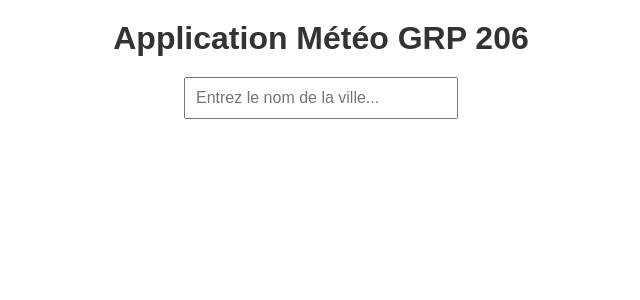
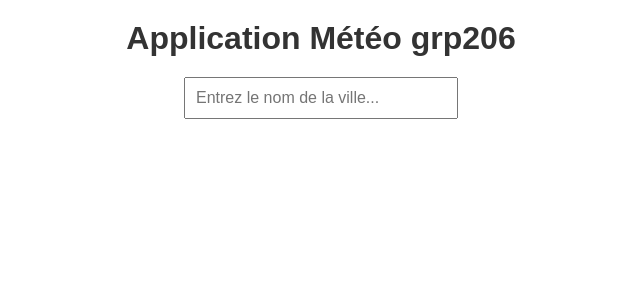
Before and after one commit to TheAsherah/goToCode, a React (Create React App) app in the folder grp204weather-app/: page / in a window 1280 px wide. Shown: the top 300 px of the page, without its empty margins (319-959 px from the left). Built offline with nearby package versions, Linux system fonts and the light colour scheme.

Commit message:
Update App.js

```diff
--- a/grp204weather-app/src/App.js
+++ b/grp204weather-app/src/App.js
@@ -4,7 +4,7 @@ import { Oval } from 'react-loader-spinner';
  import { FontAwesomeIcon } from '@fortawesome/react-fontawesome';
  import { faFrown } from '@fortawesome/free-solid-svg-icons';
  import './App.css';
- function Grp206WeatherApp() {
+ function Grp204WeatherApp() {
     const [input, setInput] = useState('');
     const [weather, setWeather] = useState({
         loading: false,
@@ -45,7 +45,7 @@ import { Oval } from 'react-loader-spinner';
     };
     return (
         <div className="App">
-            <h1 className="app-name">Application Météo GRP 206</h1>
+            <h1 className="app-name">Application Météo grp206</h1>
             <div className="search-bar">
                 <input
                     type="text"
@@ -82,4 +82,4 @@ import { Oval } from 'react-loader-spinner';
         </div>
     );
  }
- export default Grp206WeatherApp;
+ export default Grp204WeatherApp;
```
